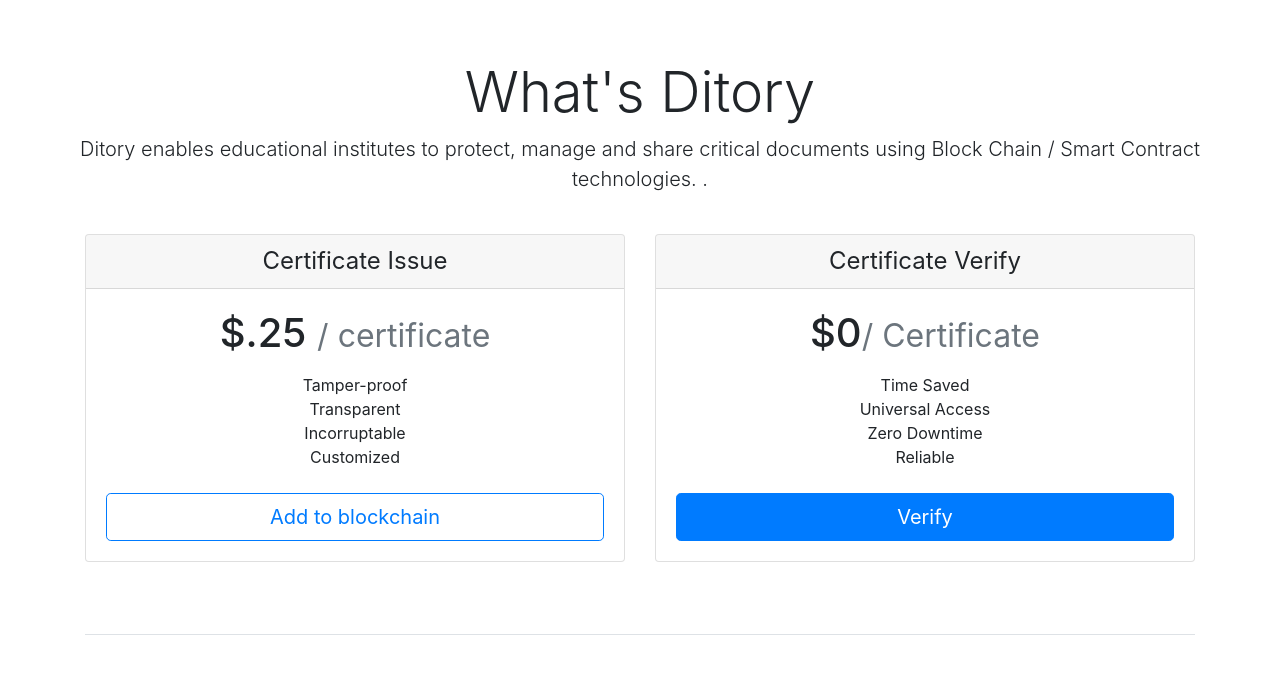
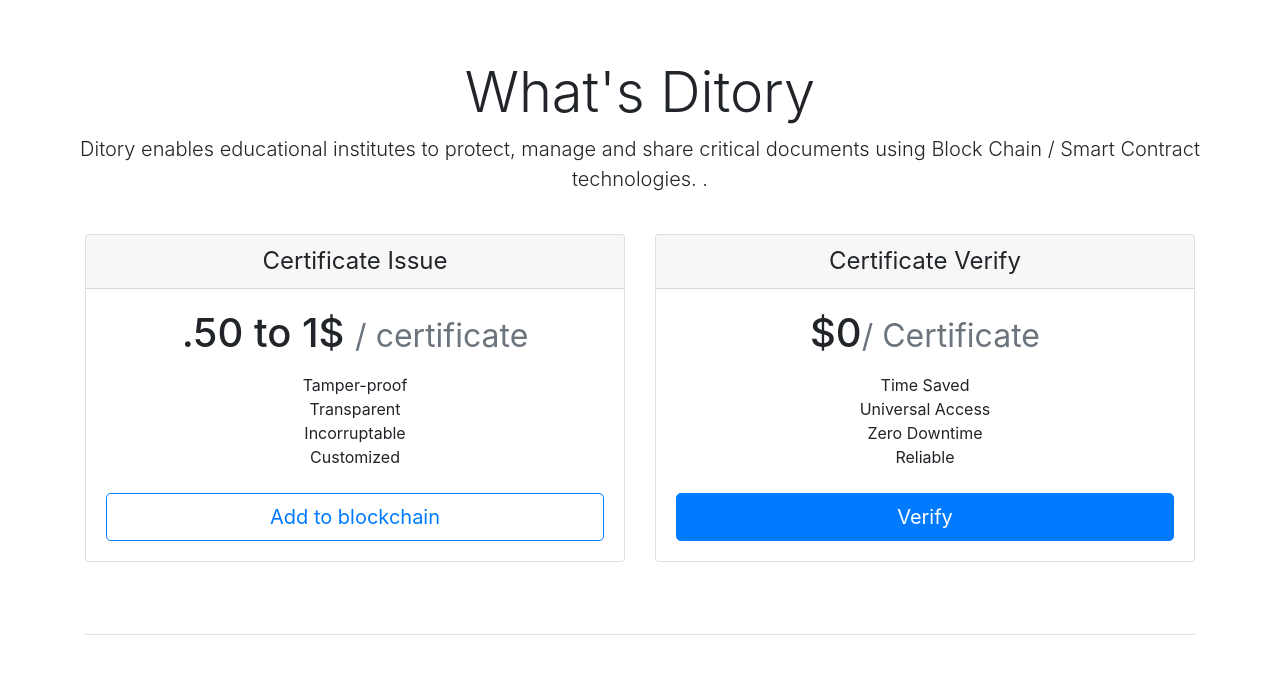
Before and after one commit to madhusona/ditory, a plain HTML site: page index.html in a window 1280 px wide. Shown: the part 127-800 px from the top of the page. Drawn offline with nearby package versions, Linux system fonts and the light colour scheme; no server answers; a script that the page names is missing.

Commit message:
Update index.html

```diff
--- a/index.html
+++ b/index.html
@@ -55,7 +55,7 @@
               <h4 class="my-0 font-weight-normal">Certificate Issue</h4>
             </div>
             <div class="card-body">
-              <h1 class="card-title pricing-card-title">$.25 <small class="text-muted">/ certificate</small></h1>
+              <h1 class="card-title pricing-card-title"> .50 to 1$ <small class="text-muted">/ certificate</small></h1>
               <ul class="list-unstyled mt-3 mb-4">
                 <li>Tamper-proof</li>
                 <li>Transparent</li>
```
